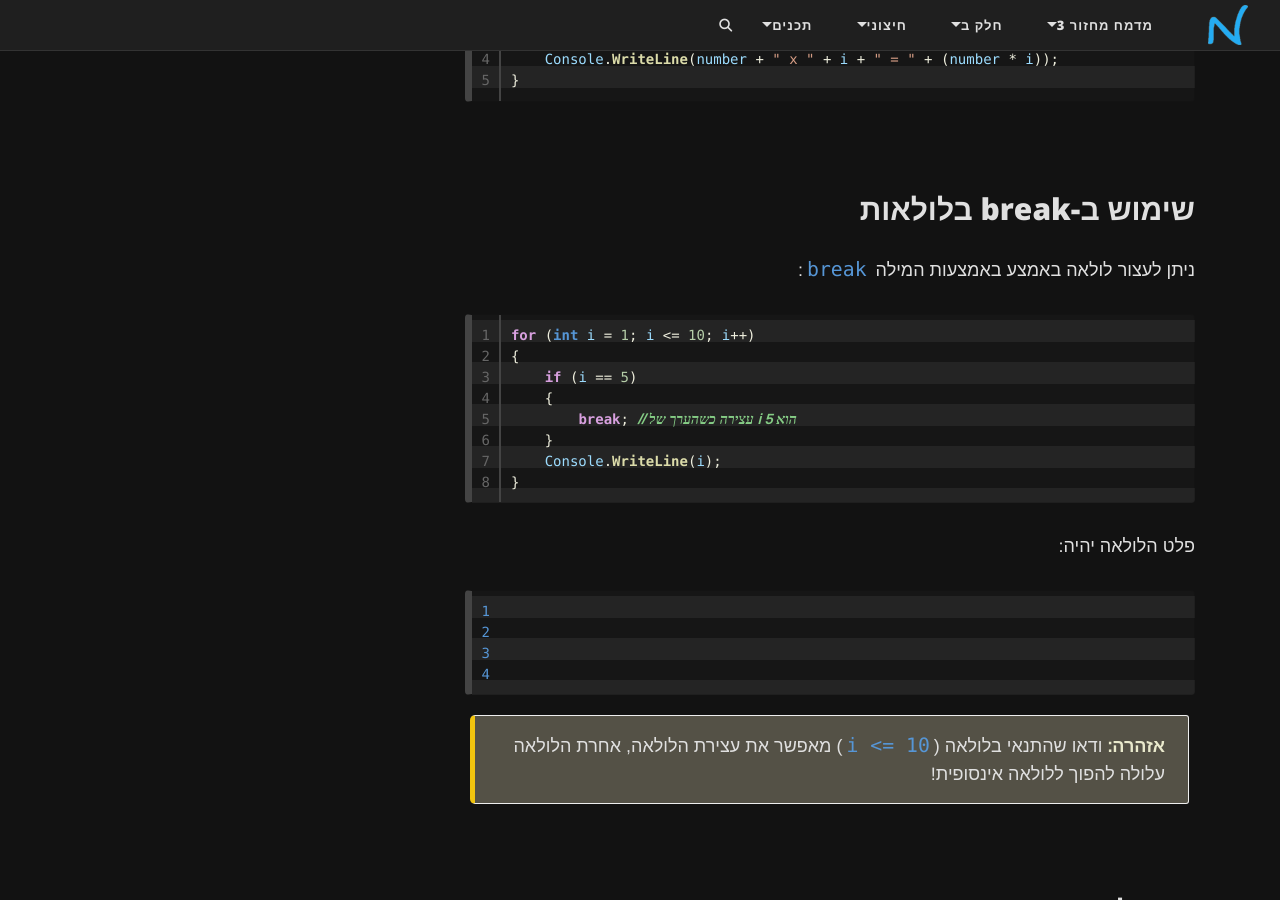
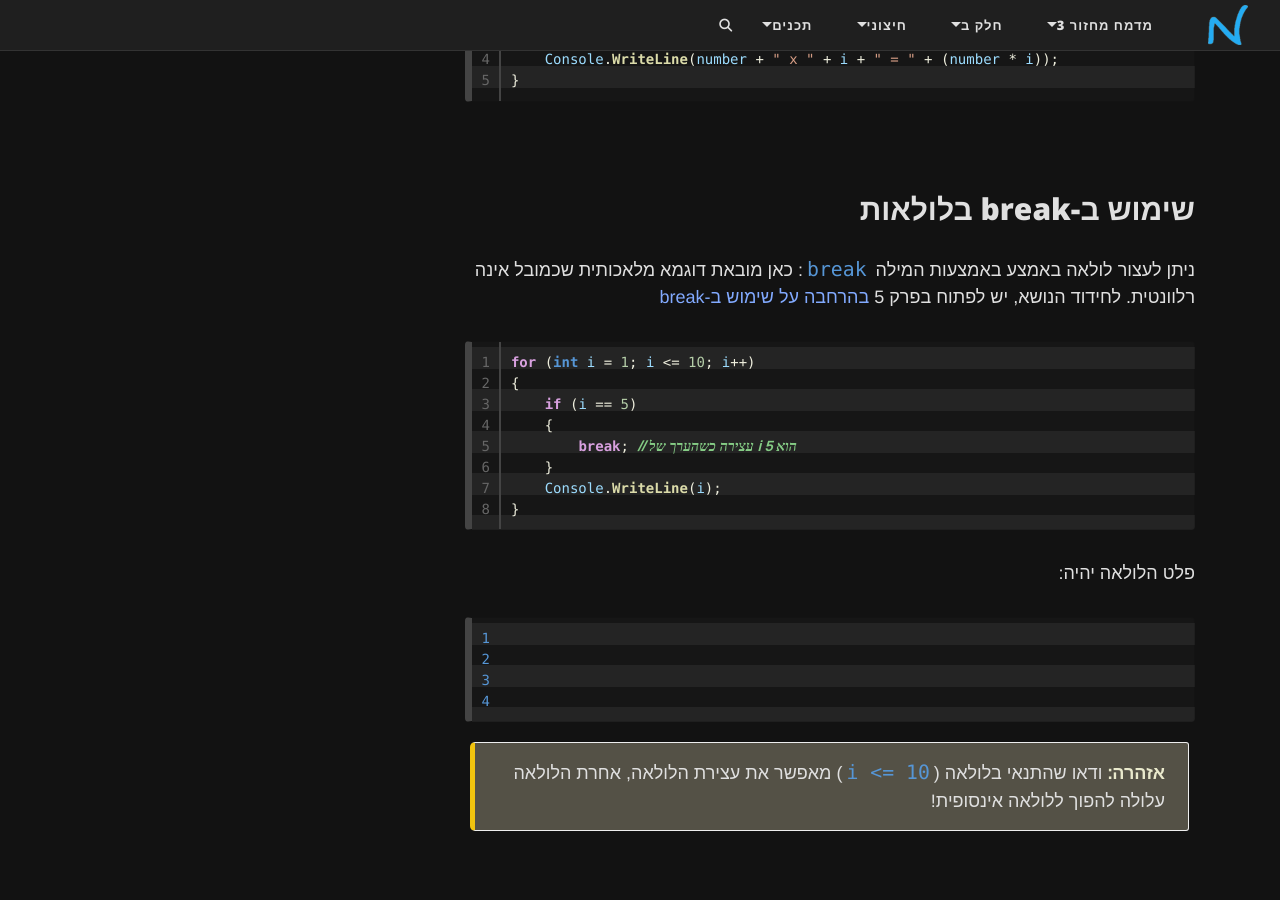
Before and after one commit to 3strategy/BeautifulYesodot, a Jekyll site: the page built from cs/Chapter4.md, in a window 1280 px wide and 900 px high, scrolled down 2217 px. Built offline with Jekyll 4.4.1, drawn with Linux system fonts in a browser that asks for light colours; comment, search, counter and statistics services are not loaded.

Commit message:
עוד דיוק על ברייק

```diff
--- a/cs/Chapter4.md
+++ b/cs/Chapter4.md
@@ -61,6 +61,7 @@ for (int i = 1; i <= 10; i++)
 ## שימוש ב-break בלולאות
 
 ניתן לעצור לולאה באמצע באמצעות המילה `break`:
+כאן מובאת דוגמא מלאכותית שכמובל אינה רלוונטית. לחידוד הנושא, יש לפתוח בפרק 5 [בהרחבה על שימוש ב-break]({% link cs/Chapter5.md %}#id5break)
 
 {% highlight csharp linenos %}for (int i = 1; i <= 10; i++)
 {
```
Also changed, not shown: cs/Chapter5.md (+1 -1 lines).
